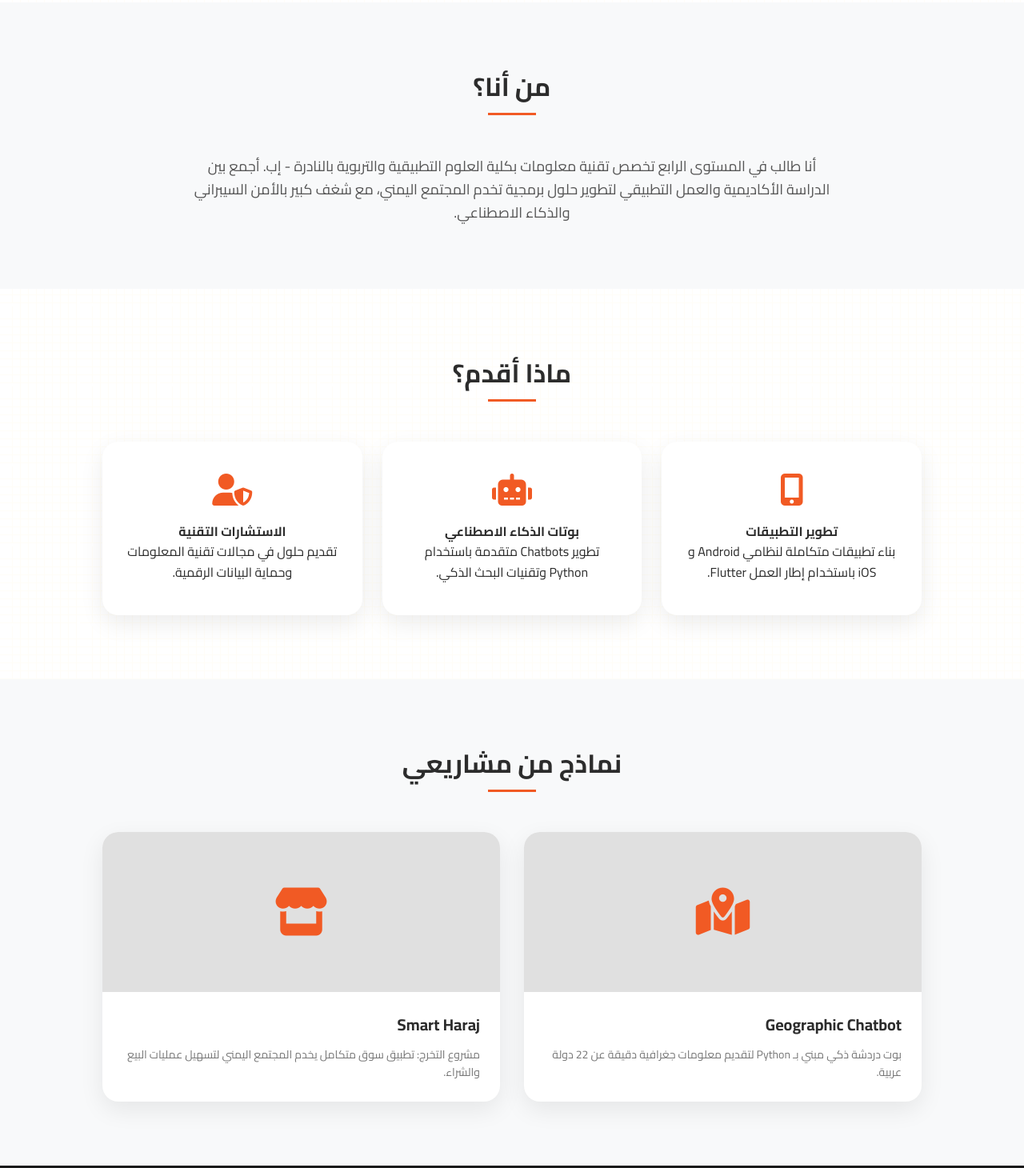
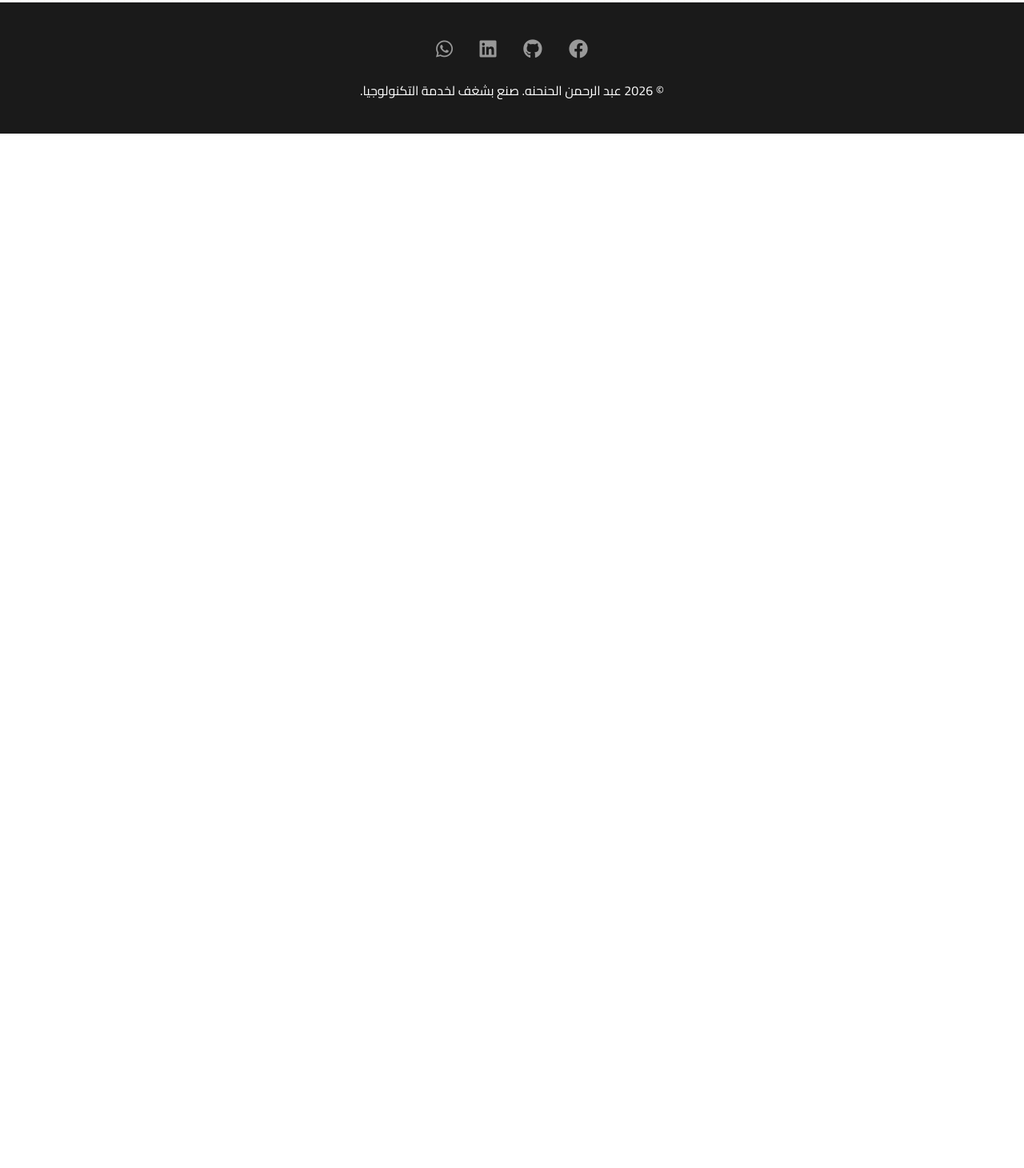
Before and after one commit to abd217102-jpg/hnhn, a plain HTML site: page index.html in a window 1280 px wide. Shown: the part 717-2177 px from the top of the page at 80% size. After the commit the page ends 884 px from the top, so only its background shows below. Drawn offline with Linux system fonts and the light colour scheme.

Commit message:
Update index.html

```diff
--- a/index.html
+++ b/index.html
@@ -36,7 +36,6 @@
 
         a { text-decoration: none; color: inherit; transition: var(--transition); }
 
-        /* --- Navbar --- */
         header {
             background-color: var(--navbar-bg);
             box-shadow: var(--shadow);
@@ -63,7 +62,6 @@
             display: flex; align-items: center; gap: 8px; font-size: 14px;
         }
 
-        /* --- Hero Section --- */
         .hero {
             display: flex; justify-content: space-between; align-items: center;
             padding: 160px 10% 100px; max-width: 1400px; margin: 0 auto; min-height: 90vh;
@@ -77,13 +75,19 @@
         .hero-content p { font-size: 17px; color: #777; margin-bottom: 35px; max-width: 550px; }
 
         .hero-image-container { flex: 0.8; position: relative; display: flex; justify-content: center; }
+
+        /* ميزة الصورة الدائرية المحسنة */
         .main-circle {
-            width: 350px; height: 350px; border-radius: 50%;
-            border: 4px solid var(--accent-color);
-            box-shadow: 0 0 30px rgba(255, 215, 0, 0.3);
-            overflow: hidden; position: relative; z-index: 5;
+            width: 350px;
+            height: 350px;
+            border-radius: 50%;
+            border: 6px solid var(--accent-color);
+            box-shadow: 0 0 40px rgba(241, 90, 36, 0.2);
+            overflow: hidden;
+            position: relative;
+            z-index: 5;
+            background: #eee;
         }
-        .main-circle img { width: 100%; height: 100%; object-fit: cover; }
 
         .badge {
             background: var(--white); padding: 8px 15px; border-radius: 50px;
@@ -99,16 +103,11 @@
             50% { transform: translateY(-15px); }
         }
 
-        /* --- Sections Style --- */
         section { padding: 80px 10%; max-width: 1400px; margin: 0 auto; }
         .section-title { text-align: center; margin-bottom: 50px; }
         .section-title h2 { font-size: 32px; position: relative; display: inline-block; padding-bottom: 10px; }
-        .section-title h2::after {
-            content: ''; position: absolute; bottom: 0; left: 50%; transform: translateX(-50%);
-            width: 60px; height: 3px; background: var(--primary-color);
-        }
+        .section-title h2 span { color: var(--primary-color); }
 
-        /* --- Services Grid --- */
         .services-grid {
             display: grid; grid-template-columns: repeat(auto-fit, minmax(280px, 1fr)); gap: 25px;
         }
@@ -118,17 +117,6 @@
         }
         .service-card:hover { transform: translateY(-10px); }
         .service-card i { font-size: 40px; color: var(--primary-color); margin-bottom: 20px; }
-
-        /* --- Portfolio Grid --- */
-        .portfolio-grid {
-            display: grid; grid-template-columns: repeat(auto-fit, minmax(320px, 1fr)); gap: 30px;
-        }
-        .project-card {
-            background: var(--white); border-radius: 20px; overflow: hidden; box-shadow: var(--shadow);
-        }
-        .project-info { padding: 25px; }
-        .project-info h4 { margin-bottom: 10px; font-size: 20px; }
-        .project-info p { font-size: 14px; color: #777; }
 
         footer { background: #1a1a1a; color: #fff; padding: 40px 10%; text-align: center; }
         .social-links { margin-bottom: 20px; }
@@ -169,71 +157,11 @@
 
         <div class="hero-image-container">
             <div class="main-circle">
-                <img src="gg.jpg" alt="Abdalrhman Alhnhnh">
+                <img src="https://i.ibb.co/LzNf9F8p/image.jpg" alt="عبد الرحمن الحنحنه" style="width: 100%; height: 100%; object-fit: cover; object-position: top;">
             </div>
             <div class="badge badge-1"><i class="fab fa-flutter"></i> Flutter</div>
             <div class="badge badge-2"><i class="fab fa-python"></i> Python</div>
             <div class="badge badge-3"><i class="fas fa-code"></i> Dart</div>
-        </div>
-    </section>
-
-    <section id="about" style="background: var(--secondary-color);">
-        <div class="section-title">
-            <h2>من <span>أنا؟</span></h2>
-        </div>
-        <div style="max-width: 800px; margin: 0 auto; text-align: center;">
-            <p style="font-size: 18px; color: #555;">
-                أنا طالب في المستوى الرابع تخصص تقنية معلومات بكلية العلوم التطبيقية والتربوية بالنادرة - إب. أجمع بين الدراسة الأكاديمية والعمل التطبيقي لتطوير حلول برمجية تخدم المجتمع اليمني، مع شغف كبير بالأمن السيبراني والذكاء الاصطناعي.
-            </p>
-        </div>
-    </section>
-
-    <section id="services">
-        <div class="section-title">
-            <h2>ماذا <span>أقدم؟</span></h2>
-        </div>
-        <div class="services-grid">
-            <div class="service-card">
-                <i class="fas fa-mobile-alt"></i>
-                <h4>تطوير التطبيقات</h4>
-                <p>بناء تطبيقات متكاملة لنظامي Android و iOS باستخدام إطار العمل Flutter.</p>
-            </div>
-            <div class="service-card">
-                <i class="fas fa-robot"></i>
-                <h4>بوتات الذكاء الاصطناعي</h4>
-                <p>تطوير Chatbots متقدمة باستخدام Python وتقنيات البحث الذكي.</p>
-            </div>
-            <div class="service-card">
-                <i class="fas fa-user-shield"></i>
-                <h4>الاستشارات التقنية</h4>
-                <p>تقديم حلول في مجالات تقنية المعلومات وحماية البيانات الرقمية.</p>
-            </div>
-        </div>
-    </section>
-
-    <section id="portfolio" style="background: var(--secondary-color);">
-        <div class="section-title">
-            <h2>نماذج <span>من مشاريعي</span></h2>
-        </div>
-        <div class="portfolio-grid">
-            <div class="project-card">
-                <div style="height: 200px; background: #e0e0e0; display: flex; align-items: center; justify-content: center;">
-                    <i class="fas fa-map-marked-alt" style="font-size: 60px; color: var(--primary-color);"></i>
-                </div>
-                <div class="project-info">
-                    <h4>Geographic Chatbot</h4>
-                    <p>بوت دردشة ذكي مبني بـ Python لتقديم معلومات جغرافية دقيقة عن 22 دولة عربية.</p>
-                </div>
-            </div>
-            <div class="project-card">
-                <div style="height: 200px; background: #e0e0e0; display: flex; align-items: center; justify-content: center;">
-                    <i class="fas fa-store" style="font-size: 60px; color: var(--primary-color);"></i>
-                </div>
-                <div class="project-info">
-                    <h4>Smart Haraj</h4>
-                    <p>مشروع التخرج: تطبيق سوق متكامل يخدم المجتمع اليمني لتسهيل عمليات البيع والشراء.</p>
-                </div>
-            </div>
         </div>
     </section>
 
@@ -248,7 +176,6 @@
     </footer>
 
     <script>
-        // التمرير السلس للروابط
         document.querySelectorAll('a[href^="#"]').forEach(anchor => {
             anchor.addEventListener('click', function (e) {
                 e.preventDefault();
```
